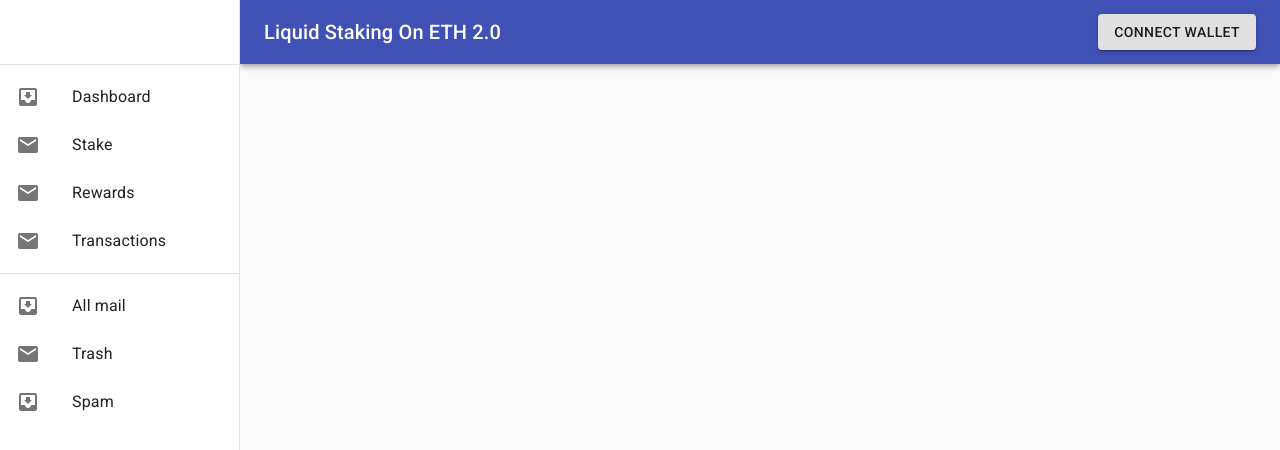
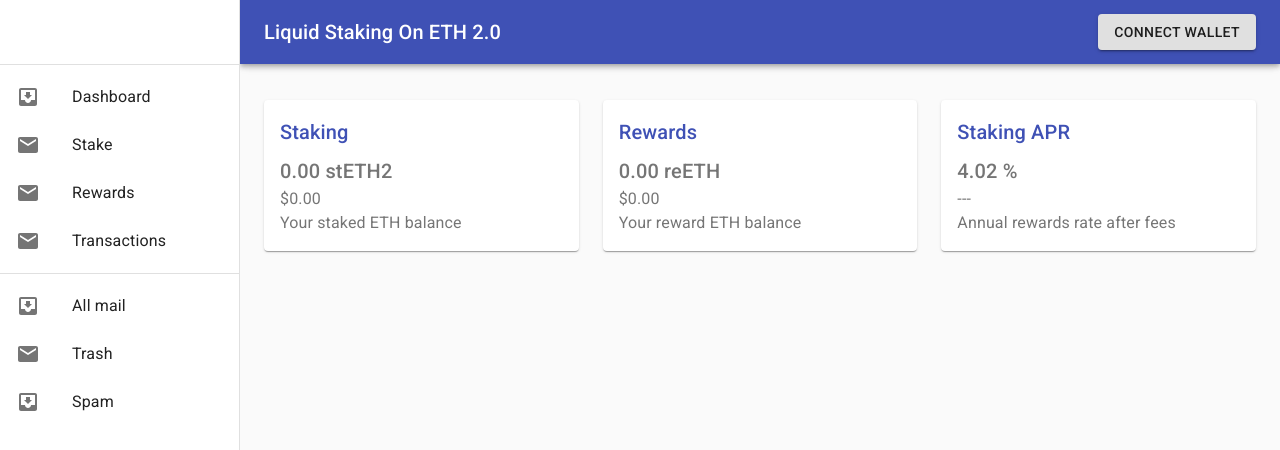
Before and after one commit to bcryptop2p/staking-frontend, a React (Create React App) app: page / in a window 1280 px wide. Shown: the top 450 px of the page. Built offline with nearby package versions, Linux system fonts and the light colour scheme.

Commit message:
dashboard clean

```diff
--- a/package.json
+++ b/package.json
@@ -10,6 +10,7 @@
     "react-dom": "^18.1.0",
     "react-router-dom": "5.2.0",
     "react-scripts": "5.0.1",
+    "recharts": "^2.1.12",
     "web-vitals": "^2.1.4"
   },
   "scripts": {
--- /dev/null
+++ b/src/components/Apr.jsx
@@ -0,0 +1,34 @@
+import React from 'react';
+import { makeStyles } from '@material-ui/core/styles';
+import Typography from '@material-ui/core/Typography';
+import Title from './Title';
+
+function preventDefault(event) {
+  event.preventDefault();
+}
+
+const useStyles = makeStyles({
+  depositContext: {
+    flex: 1,
+  },
+});
+
+export default function Deposits() {
+  const classes = useStyles();
+  return (
+    <React.Fragment>
+      <Title>Staking APR</Title>
+      <Typography component="p" variant="h6">
+      4.02 %
+      </Typography>
+      <Typography color="textSecondary" className={classes.depositContext}>
+      ---
+      </Typography>
+      <div>
+        <Typography>
+        Annual rewards rate after fees
+       </Typography>
+      </div>
+    </React.Fragment>
+  );
+}
--- /dev/null
+++ b/src/components/Deposit.jsx
@@ -0,0 +1,34 @@
+import React from 'react';
+import { makeStyles } from '@material-ui/core/styles';
+import Typography from '@material-ui/core/Typography';
+import Title from './Title';
+
+function preventDefault(event) {
+  event.preventDefault();
+}
+
+const useStyles = makeStyles({
+  depositContext: {
+    flex: 1,
+  },
+});
+
+export default function Deposits() {
+  const classes = useStyles();
+  return (
+    <React.Fragment>
+      <Title>Staking</Title>
+      <Typography component="p" variant="h6">
+      0.00 stETH2
+      </Typography>
+      <Typography color="textSecondary" className={classes.depositContext}>
+      $0.00
+      </Typography>
+      <div>
+        <Typography>
+        Your staked ETH balance
+       </Typography>
+      </div>
+    </React.Fragment>
+  );
+}
--- /dev/null
+++ b/src/components/Reward.jsx
@@ -0,0 +1,34 @@
+import React from 'react';
+import { makeStyles } from '@material-ui/core/styles';
+import Typography from '@material-ui/core/Typography';
+import Title from './Title';
+
+function preventDefault(event) {
+  event.preventDefault();
+}
+
+const useStyles = makeStyles({
+  depositContext: {
+    flex: 1,
+  },
+});
+
+export default function Deposits() {
+  const classes = useStyles();
+  return (
+    <React.Fragment>
+      <Title>Rewards</Title>
+      <Typography component="p" variant="h6">
+      0.00 reETH
+      </Typography>
+      <Typography color="textSecondary" className={classes.depositContext}>
+      $0.00
+      </Typography>
+      <div>
+        <Typography>
+        Your reward ETH balance
+       </Typography>
+      </div>
+    </React.Fragment>
+  );
+}
--- /dev/null
+++ b/src/components/Title.jsx
@@ -0,0 +1,15 @@
+import React from 'react';
+import PropTypes from 'prop-types';
+import Typography from '@material-ui/core/Typography';
+
+export default function Title(props) {
+  return (
+    <Typography component="h2" variant="h6" color="primary" gutterBottom>
+      {props.children}
+    </Typography>
+  );
+}
+
+Title.propTypes = {
+  children: PropTypes.node,
+};
--- a/src/pages/Dashboard.jsx
+++ b/src/pages/Dashboard.jsx
@@ -1,7 +1,43 @@
-import React from "react";
+import React from 'react';
+import { makeStyles } from '@material-ui/core/styles';
+import Paper from '@material-ui/core/Paper';
+import Grid from '@material-ui/core/Grid';
+import { Container } from '@material-ui/core';
+import '../style/App.css';
+import Deposit from '../components/Deposit';
+import Reward from '../components/Reward';
+import Apr from '../components/Apr';
 
-const Home = props => {
-  return <div>home page</div>;
-};
+const useStyles = makeStyles((theme) => ({
+  root: {
+    flexGrow: 1,
+  },
+  paper: {
+    padding: theme.spacing(2),
+    textAlign: 'left',
+    color: theme.palette.text.secondary,
+  },
 
-export default Home;
+}));
+
+export default function FullWidthGrid() {
+  const classes = useStyles();
+
+  return (
+    <div className={classes.root}>
+      <Container className='contain'>
+      <Grid container spacing={3}>
+        <Grid item xs>
+          <Paper className={classes.paper}><Deposit/></Paper>
+        </Grid>
+        <Grid item xs>
+          <Paper className={classes.paper}><Reward/></Paper>
+        </Grid>
+        <Grid item xs>
+          <Paper className={classes.paper}><Apr/></Paper>
+        </Grid>
+      </Grid>
+      </Container>
+    </div>
+  );
+}
```
Also changed, not shown: 2 other files (tests, documents, lock files or other folders).
